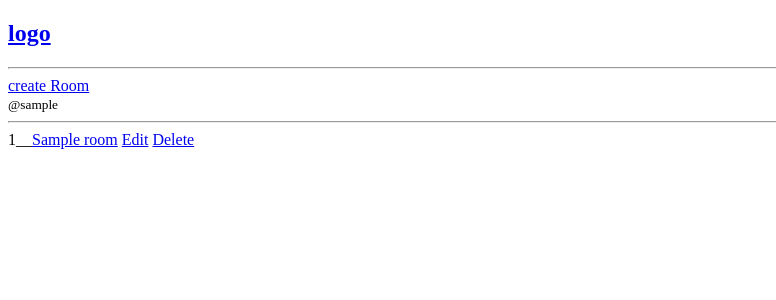
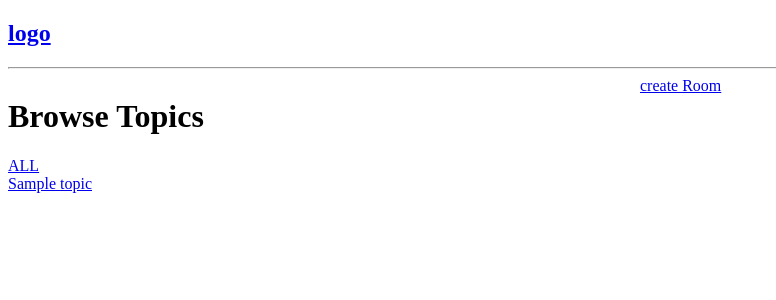
Before and after one commit to kwabenahcode/DevHub, a Django app: page /home/ in a window 1280 px wide. Shown: the top 300 px of the page, without its empty margins (0-776 px from the left). Run offline with Django 5.2, Linux system fonts and the light colour scheme; tables that the repository leaves empty hold one stand-in row (values such as "Sample post").

Commit message:
adding topics to homepage

```diff
--- a/devHub/core/templates/core/home.html
+++ b/devHub/core/templates/core/home.html
@@ -1,6 +1,29 @@
 {% extends "main.html" %}
 
 {% block content%}
+<style>
+    .home-container{
+        display:grid;
+        grid-template-columns: 1fr 1fr;
+    }
+
+</style>
+
+<div class='home-container'>
+
+<div>
+<h1>Browse Topics</h1>
+        <div>
+            <a href='{% url "home"%}'>ALL </a>
+        </div>
+    {%for topic in topics%}
+        <div>
+            <a href='{% url "home"%}?q={{topic.name}}'>{{topic}} </a>
+        </div>
+    {%endfor%}
+</div>
+
+<div>
     <span><a href="{%url 'create-room'%}">create Room</a></span>
     {% for room in rooms %}
         <div>
@@ -11,4 +34,7 @@
             <a href="{% url 'delete-room' room.id%}">Delete</a>
         </div>
     {% endfor %}
+</div>
+</div>
+
 {% endblock %}
--- a/devHub/core/urls.py
+++ b/devHub/core/urls.py
@@ -7,5 +7,6 @@
     path('room/<int:pk>/', room, name='room'),
     path('create-room/', createRoom, name='create-room'),
     path('update-room/<str:pk>', updateRoom, name='update-room'),
-    path('delete-room/<str:pk>', deleteRoom, name='delete-room')
+    path('delete-room/<str:pk>', deleteRoom, name='delete-room'),
+    # path('topics/', topics, name='topics')
 ]
--- a/devHub/core/views.py
+++ b/devHub/core/views.py
@@ -3,8 +3,10 @@
 from .forms import *
 
 def Home(request):
-    rooms = Room.objects.all()
-    context = {"rooms":rooms}
+    q = request.GET.get('q')
+    rooms = Room.objects.filter(topic__name=q)
+    topics = Topic.objects.all()
+    context = {"rooms":rooms, 'topics':topics}
     return render(request, 'core/home.html', context)
 
 def room(request, pk):
@@ -40,3 +42,8 @@
         return redirect('home')
     context= {"room":room}
     return render(request, 'core/delete.html', context)
+
+def topics(request):
+    topics = Topic.objects.all()
+    context = {'topics':topics}
+    return render(request, 'core/home.html', context)
--- a/devHub/templates/navbar.html
+++ b/devHub/templates/navbar.html
@@ -1,4 +1,4 @@
-<a href="/">
+<a href="/home/">
     <h2>logo</h2>
 </a>
 
```
